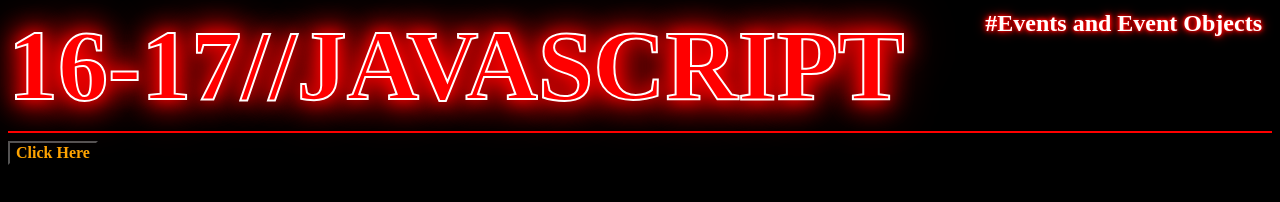
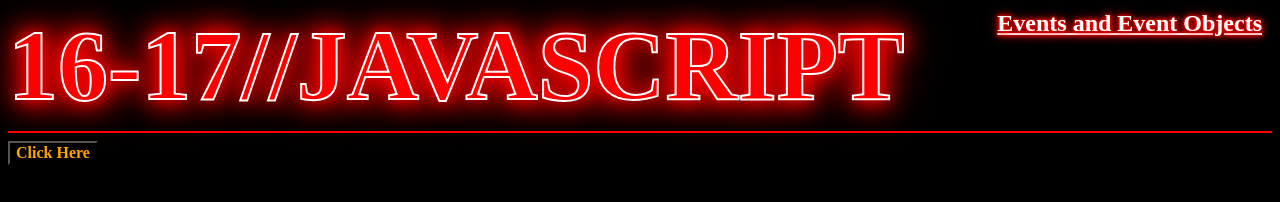
Before and after one commit to HITESH-235/JavaScript, a plain HTML site: page index6.html in a window 1280 px wide. Drawn offline with Linux system fonts and the light colour scheme.

Commit message:
Update index6.html

```diff
--- a/index6.html
+++ b/index6.html
@@ -37,7 +37,7 @@
 <body>
           <div id="container">
                     <h1 id="h1">16-17//JAVASCRIPT</h1>
-                    <h2 id="about">#Events and Event Objects</h2>
+                    <h2 id="about"><u>Events and Event Objects</u></h2>
                     <hr>
           </div>
 </body>
```
